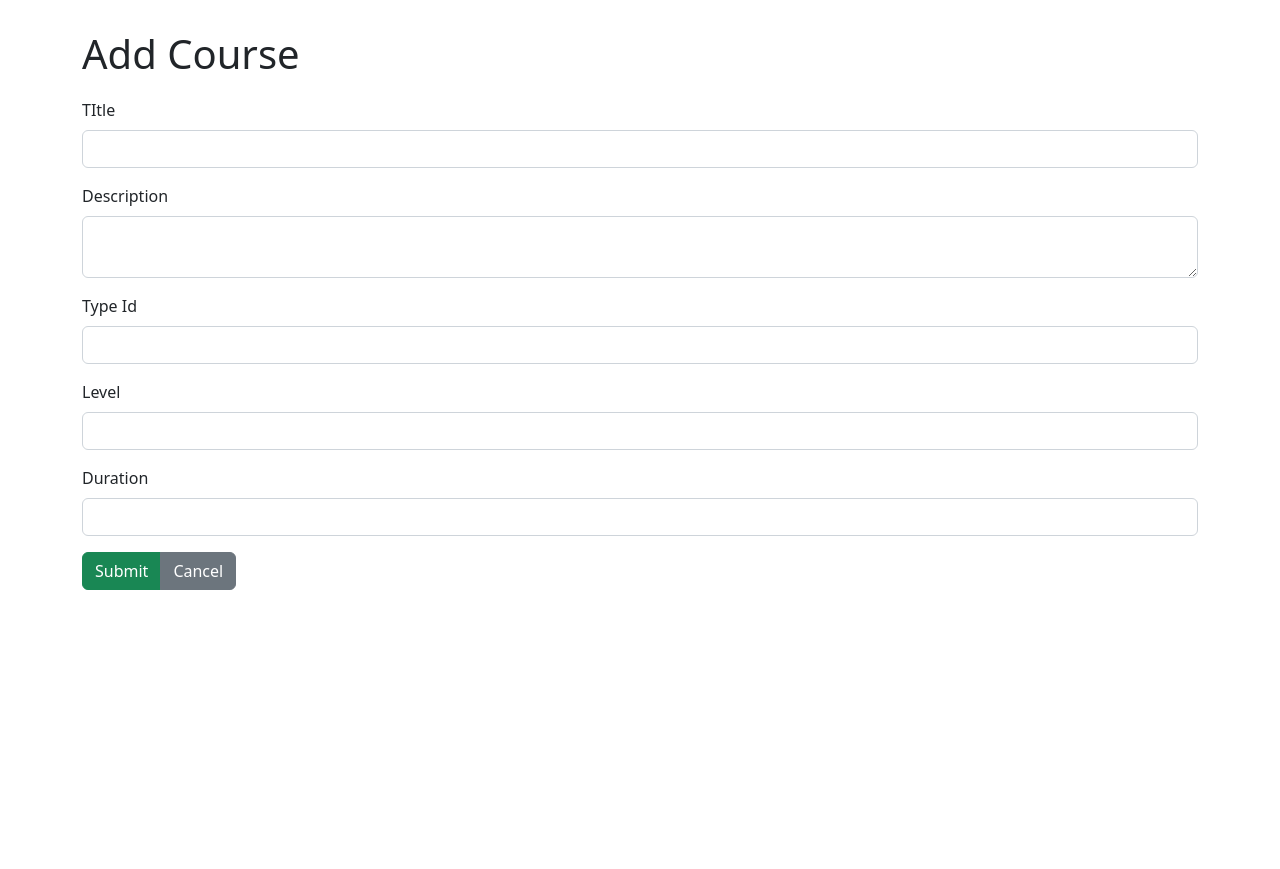
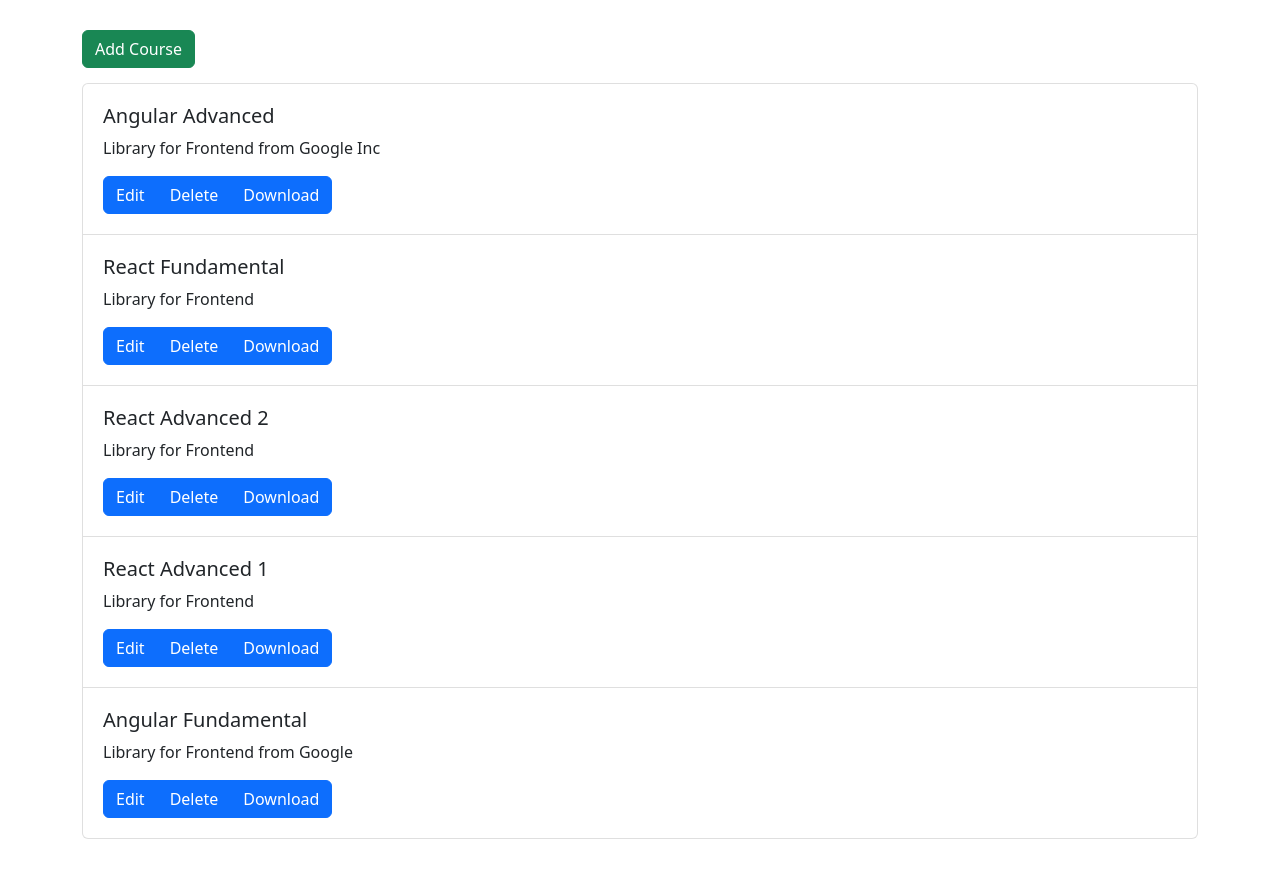
Before and after one commit to Husen/react-enigma-course, a React (Create React App) app: page / in a window 1280 px wide. Before the commit the page ends 800 px from the top, so only its background shows below. Built offline with nearby package versions, Linux system fonts and the light colour scheme.

Commit message:
02 course list

```diff
--- a/src/App.js
+++ b/src/App.js
@@ -1,10 +1,40 @@
+import React from 'react';
 import './App.css';
-import AddCourse from './pagess/AddCourse';
+import {AddCourse, CourseList} from './pagess';
+import courseList from './fixtures/courseList.json';
+function App() {
+    const [courses, setCourses] = React.useState(courseList);
+    const [nav, setNav] = React.useState("/");
+    let Component;
+    let props = {};
 
-function App() {
+    switch (nav) {
+        case "/":
+            Component = CourseList;
+            props = {
+                ...props,
+                courses
+            }
+            break;
+        case "/add-course":
+            Component = AddCourse;
+            props = {
+                ...props,
+                setCourses: setCourses
+            }
+            break;
+        default:
+            Component = CourseList;
+            props = {
+                ...props,
+                courses
+            }
+            break;
+    }
+
   return (
     <div className="App">
-      <AddCourse />
+      <Component onNavigate={setNav} {...props} />
     </div>
   );
 }
--- /dev/null
+++ b/src/components/StyledContainer/index.js
@@ -0,0 +1,10 @@
+import styled from 'styled-components'
+import { Container } from 'react-bootstrap'
+
+const StyledContainer = styled(Container)`
+    margin-top: 30px;
+    margin-bottom: 30px;
+    text-align: left;
+`
+
+export default StyledContainer
--- /dev/null
+++ b/src/components/index.js
@@ -0,0 +1,2 @@
+export {default as StyledContainer} from './StyledContainer'
+export {default as FormInput} from './FormInput'
--- /dev/null
+++ b/src/fixtures/courseList.json
@@ -0,0 +1,83 @@
+{
+    "data": [
+      {
+        "courseId": "ec825c50-a5b8-47ff-8eca-356c1cef5aa8",
+        "title": "Angular Advanced",
+        "description": "Library for Frontend from Google Inc",
+        "link": "D:\\LEARNING\\java\\restapi-demo\\assets\\implementasi ERD.png",
+        "courseInfo": {
+          "courseInfoId": "5aa2634e-efeb-4afd-8b70-68d789170ff9",
+          "duration": "7 Hari",
+          "level": "BASIC"
+        },
+        "courseType": {
+          "courseTypeId": "f639b9f5-1235-434e-b1f9-6024c1b88551",
+          "typeName": "FRONTEND"
+        }
+      },
+      {
+        "courseId": "870fdd50-ce3b-4838-87e3-49e33521a6f1",
+        "title": "React Fundamental",
+        "description": "Library for Frontend",
+        "link": "D:\\LEARNING\\java\\restapi-demo\\assets\\deferFunc.png",
+        "courseInfo": {
+          "courseInfoId": "2cf8b506-d680-43e1-9e44-68880aadecf1",
+          "duration": "6 Hari",
+          "level": "BASIC"
+        },
+        "courseType": {
+          "courseTypeId": "f639b9f5-1235-434e-b1f9-6024c1b88551",
+          "typeName": "FRONTEND"
+        }
+      },
+      {
+        "courseId": "69bb6e62-13e3-4cf8-a72b-21ee357bd0da",
+        "title": "React Advanced 2",
+        "description": "Library for Frontend",
+        "link": "D:\\LEARNING\\java\\restapi-demo\\assets\\Screenshot 2022-10-05 122456.png",
+        "courseInfo": {
+          "courseInfoId": "f95995dc-bc95-49c9-8871-adb09f6128d3",
+          "duration": "10 Hari",
+          "level": "MIDDLE"
+        },
+        "courseType": {
+          "courseTypeId": "f639b9f5-1235-434e-b1f9-6024c1b88551",
+          "typeName": "FRONTEND"
+        }
+      },
+      {
+        "courseId": "65f37546-adaf-48a5-8ebe-d50b82320c64",
+        "title": "React Advanced 1",
+        "description": "Library for Frontend",
+        "link": "D:\\LEARNING\\java\\restapi-demo\\assets\\Intro ERD.png",
+        "courseInfo": {
+          "courseInfoId": "4d65706c-8b9a-408f-9eed-1b13cf647e39",
+          "duration": "10 Hari",
+          "level": "MIDDLE"
+        },
+        "courseType": {
+          "courseTypeId": "f639b9f5-1235-434e-b1f9-6024c1b88551",
+          "typeName": "FRONTEND"
+        }
+      },
+      {
+        "courseId": "57f5904f-fc0d-4478-8188-7af724f1dd59",
+        "title": "Angular Fundamental",
+        "description": "Library for Frontend from Google",
+        "link": "D:\\LEARNING\\java\\restapi-demo\\assets\\1. Pengenalan DBMS.png",
+        "courseInfo": {
+          "courseInfoId": "a3a0a6d2-74eb-469c-b769-288865aff92b",
+          "duration": "10",
+          "level": "INTERMEDIATE"
+        },
+        "courseType": {
+          "courseTypeId": "f639b9f5-1235-434e-b1f9-6024c1b88551",
+          "typeName": "FRONTEND"
+        }
+      }
+    ],
+    "count": 7,
+    "totalPage": 2,
+    "page": 1,
+    "size": 5
+  }
--- /dev/null
+++ b/src/pagess/CourseList/components/CourseItem/index.js
@@ -0,0 +1,21 @@
+import React from 'react';
+import {StyledListItem} from "./styles";
+import {Button, ButtonGroup, Col} from "react-bootstrap";
+
+const CourseItem = ({data}) => {
+    return (
+        <StyledListItem action>
+            <Col>
+                <h3 className='lead'>{data?.title}</h3>
+                <p>{data?.description}</p>
+            </Col>
+            <ButtonGroup>
+                <Button>Edit</Button>
+                <Button>Delete</Button>
+                <Button>Download</Button>
+            </ButtonGroup>
+        </StyledListItem>
+    )
+}
+
+export default React.memo(CourseItem)
--- /dev/null
+++ b/src/pagess/CourseList/components/CourseItem/styles.js
@@ -0,0 +1,6 @@
+import styled from 'styled-components'
+import {ListGroup} from 'react-bootstrap'
+
+export const StyledListItem = styled(ListGroup.Item)`
+    padding: 20px;
+`
--- /dev/null
+++ b/src/pagess/CourseList/index.js
@@ -0,0 +1,33 @@
+import React from "react";
+import {Button} from "react-bootstrap";
+
+import {StyledListGroup, StyledText} from "./styles";
+import CourseItem from "./components/CourseItem";
+
+// import courseList from "../../fixtures/courseList.json";
+import {StyledContainer} from "../../components";
+
+const Empty = () => (
+    <StyledText>Data Kosong...</StyledText>
+)
+
+const List = ({data}) => {
+    return (
+        <StyledListGroup>
+            {data?.map((item, index) => (
+                <CourseItem data={item} key={item?.courseId} />
+            ))}
+        </StyledListGroup>
+    )
+}
+
+const CourseList = ({onNavigate, courses}) => {
+    return (
+        <StyledContainer>
+            <Button variant="success" onClick={() => onNavigate("/add-course")}>Add Course</Button>
+            {courses?.data?.length > 0 ? <List data={courses?.data} /> : <Empty />}
+        </StyledContainer>
+    )
+}
+
+export default CourseList;
--- /dev/null
+++ b/src/pagess/CourseList/styles.js
@@ -0,0 +1,12 @@
+import styled from 'styled-components'
+import {ListGroup} from 'react-bootstrap'
+
+export const StyledListGroup = styled(ListGroup)`
+    margin-top: 15px;
+    margin-bottom: 15px;
+`;
+
+export const StyledText = styled.h4`
+    margin-top: 20px;
+    margin-bottom: 20px;
+`;
--- /dev/null
+++ b/src/pagess/index.js
@@ -0,0 +1,2 @@
+export {default as AddCourse} from './AddCourse'
+export {default as CourseList} from './CourseList'
```
